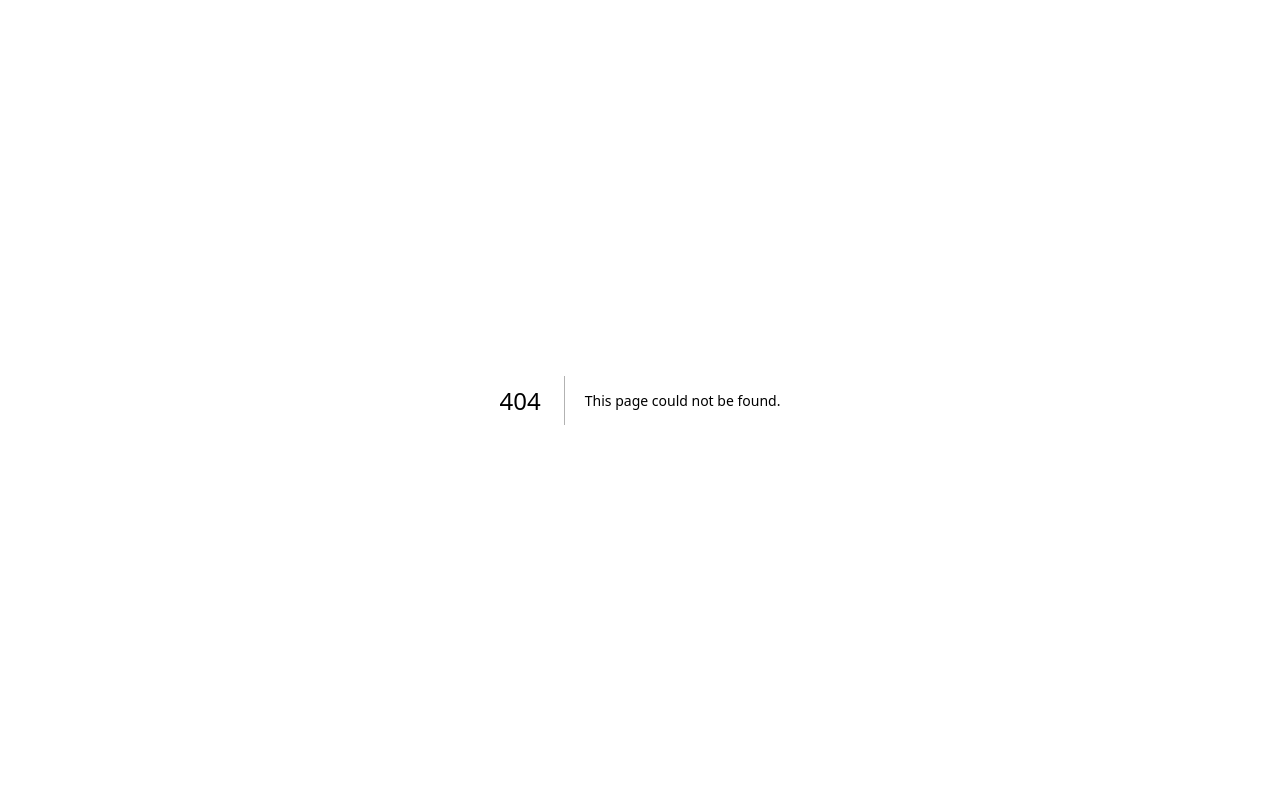
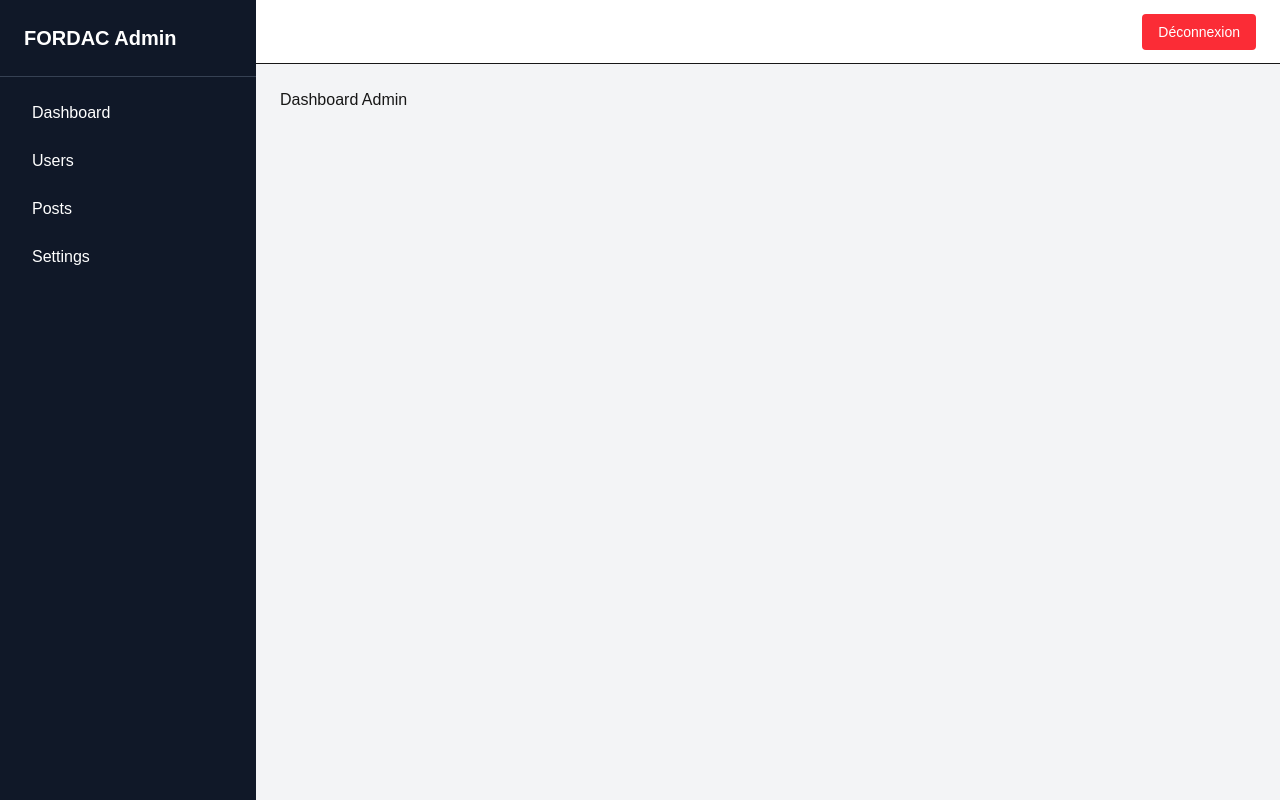
Before and after one commit to hdesumo/fordac-frontend, a Next.js app: page /admin/login in a window 1280 px wide. Before the commit this address had no page. Built offline with nearby package versions, Linux system fonts and the light colour scheme.

Commit message:
new commit

```diff
--- /dev/null
+++ b/app/admin/dashboard/page.tsx
@@ -0,0 +1,11 @@
+import AdminGuard from "@/components/admin/AdminGuard";
+
+export default function DashboardPage() {
+  return (
+    <AdminGuard>
+      <h1 className="text-3xl font-bold">
+        Dashboard Administration FORDAC
+      </h1>
+    </AdminGuard>
+  );
+}
--- /dev/null
+++ b/app/admin/layout.tsx
@@ -0,0 +1,18 @@
+import Sidebar from "@/components/admin/Sidebar";
+import Topbar from "@/components/admin/Topbar";
+
+export default function AdminLayout({
+  children,
+}: {
+  children: React.ReactNode;
+}) {
+  return (
+    <div className="flex min-h-screen bg-gray-100">
+      <Sidebar />
+      <div className="flex-1">
+        <Topbar />
+        <main className="p-6">{children}</main>
+      </div>
+    </div>
+  );
+}
--- /dev/null
+++ b/app/admin/login/page.tsx
@@ -0,0 +1,3 @@
+export default function AdminDashboardPage() {
+  return <h1>Dashboard Admin</h1>;
+}
--- /dev/null
+++ b/app/membre/dashboard/page.tsx
@@ -0,0 +1,3 @@
+export default function MembreDashboardPage() {
+  return <h1>Dashboard Militant</h1>;
+}
--- /dev/null
+++ b/app/membre/layout.tsx
@@ -0,0 +1,17 @@
+export default function MembreLayout({
+  children,
+}: {
+  children: React.ReactNode;
+}) {
+  return (
+    <div className="min-h-screen flex">
+      <aside className="w-64 bg-gray-900 text-white p-4">
+        <h2 className="font-bold text-lg mb-4">Espace Militant</h2>
+      </aside>
+
+      <main className="flex-1 bg-gray-100 p-6">
+        {children}
+      </main>
+    </div>
+  );
+}
--- /dev/null
+++ b/components/admin/Sidebar.tsx
@@ -0,0 +1,39 @@
+"use client";
+
+import Link from "next/link";
+import { usePathname } from "next/navigation";
+
+const links = [
+  { href: "/admin/dashboard", label: "Dashboard" },
+  { href: "/admin/users", label: "Users" },
+  { href: "/admin/posts", label: "Posts" },
+  { href: "/admin/settings", label: "Settings" },
+];
+
+export default function Sidebar() {
+  const pathname = usePathname();
+
+  return (
+    <aside className="w-64 bg-gray-900 text-white min-h-screen">
+      <div className="p-6 text-xl font-bold border-b border-gray-700">
+        FORDAC Admin
+      </div>
+
+      <nav className="p-4 space-y-2">
+        {links.map((link) => (
+          <Link
+            key={link.href}
+            href={link.href}
+            className={`block px-4 py-2 rounded ${
+              pathname === link.href
+                ? "bg-green-600"
+                : "hover:bg-gray-700"
+            }`}
+          >
+            {link.label}
+          </Link>
+        ))}
+      </nav>
+    </aside>
+  );
+}
--- /dev/null
+++ b/components/admin/Topbar.tsx
@@ -0,0 +1,23 @@
+"use client";
+
+import { useRouter } from "next/navigation";
+
+export default function Topbar() {
+  const router = useRouter();
+
+  const logout = () => {
+    localStorage.removeItem("adminToken");
+    router.push("/admin/login");
+  };
+
+  return (
+    <header className="h-16 bg-white border-b flex items-center justify-end px-6">
+      <button
+        onClick={logout}
+        className="text-sm bg-red-500 text-white px-4 py-2 rounded hover:bg-red-600"
+      >
+        Déconnexion
+      </button>
+    </header>
+  );
+}
--- /dev/null
+++ b/lib/auth.ts
@@ -0,0 +1,12 @@
+export function setAdminToken(token: string) {
+  localStorage.setItem("adminToken", token);
+}
+
+export function getAdminToken() {
+  if (typeof window === "undefined") return null;
+  return localStorage.getItem("adminToken");
+}
+
+export function removeAdminToken() {
+  localStorage.removeItem("adminToken");
+}
```
